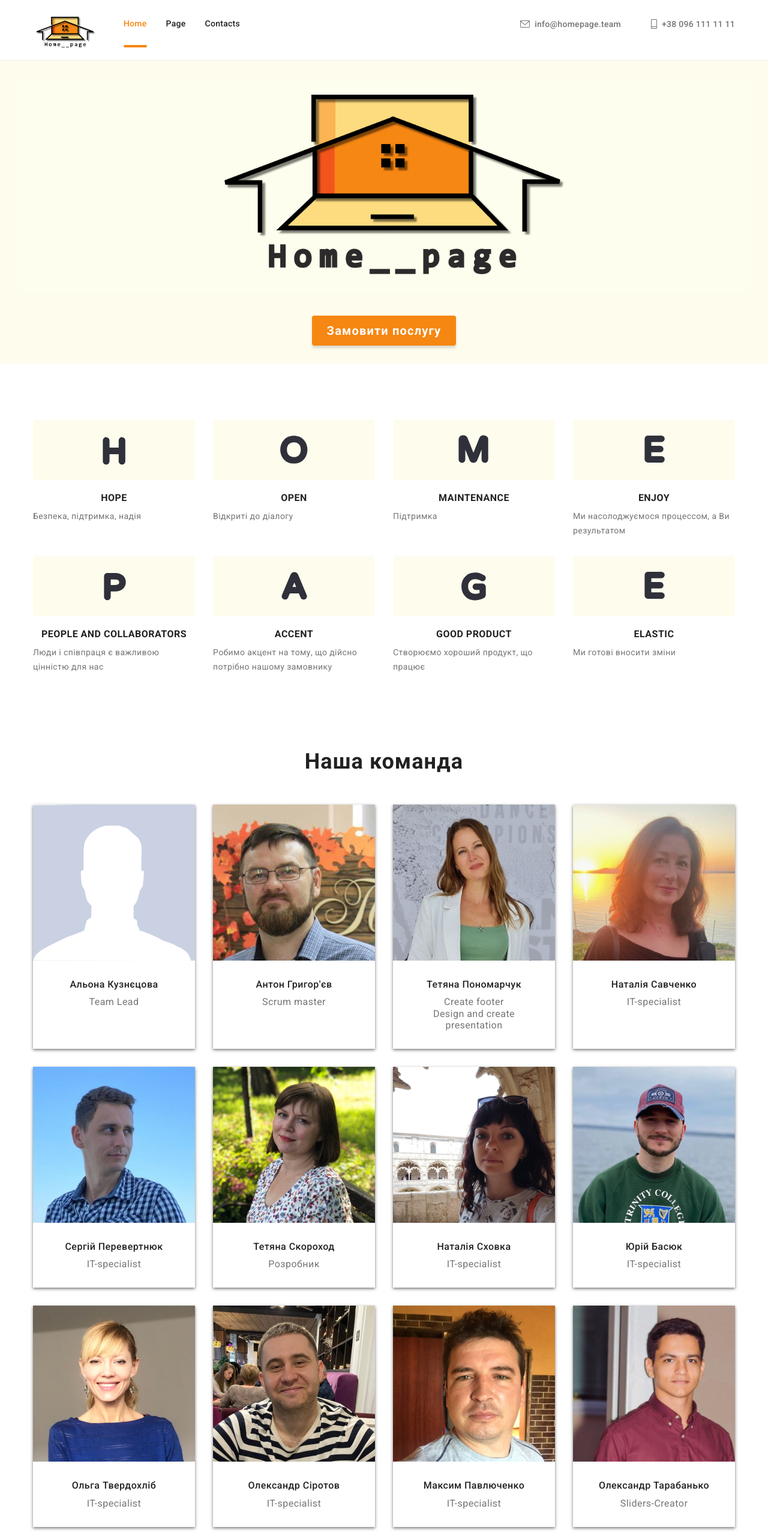
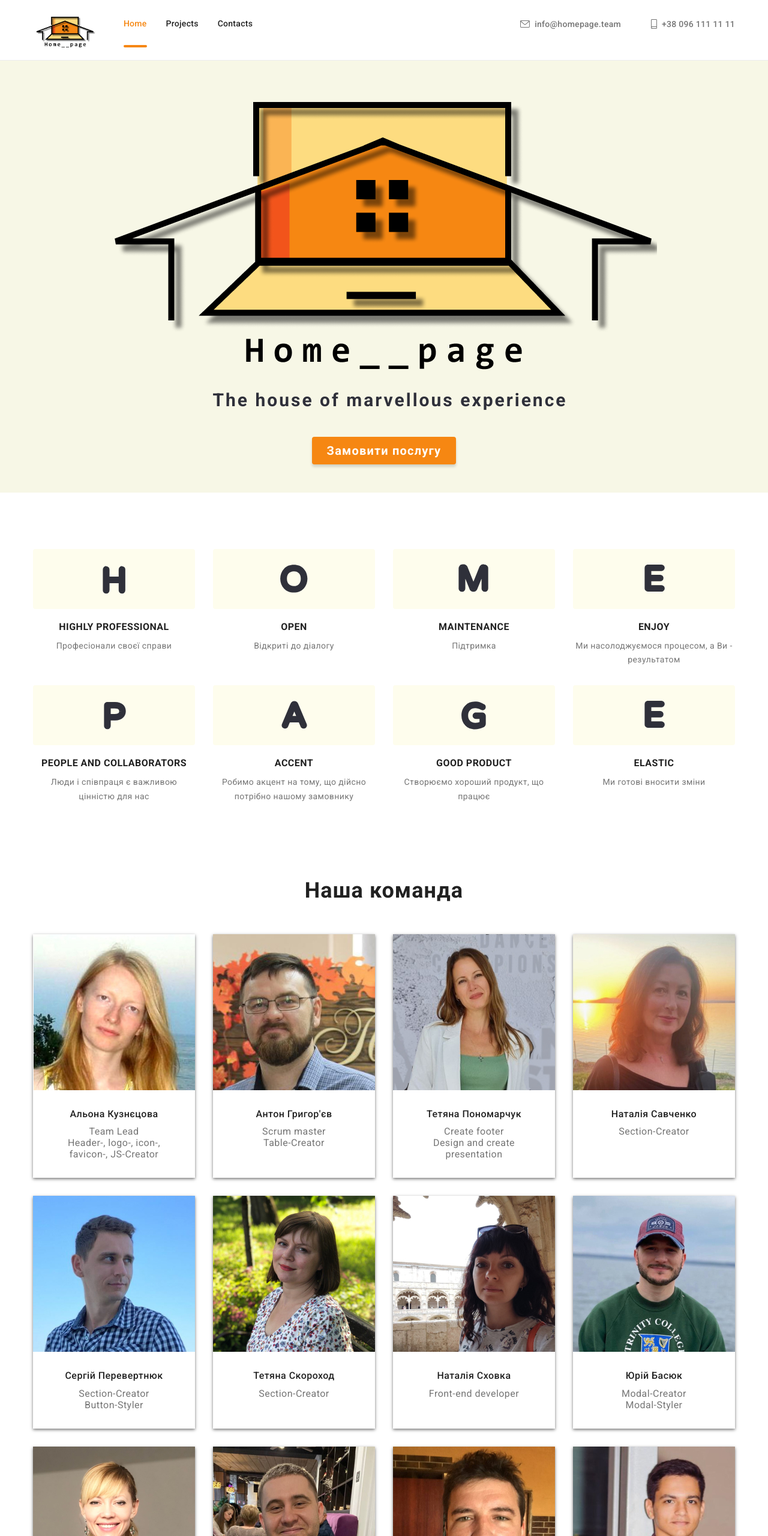
Before and after one commit to Narityana/Home__page_presentation, a plain HTML site: page index.html in a window 1280 px wide. Shown: the top 2560 px of the page at 60% size. Drawn offline with nearby package versions, Linux system fonts and the light colour scheme.

Commit message:
Останні правки

```diff
--- a/index.html
+++ b/index.html
@@ -22,7 +22,6 @@
       <div class="container header-container">
         <div class="header__menu">
           <a href="./" lang="en" class="header__logo">
-            <!-- <span class="accent">Web</span>Studio  -->
             <img src="./images/logo.jpg" alt="logo" />
           </a>
           <button
@@ -66,8 +65,10 @@
                   href="https://acvetochka.github.io/mimino/"
                   target="_blank"
                   rel="noopener noreferrer"
-                  >Page</a
-                >
+                  >Projects
+                  <!-- <img src="./images/android-icon-36x36.png" alt=""
+                /> -->
+                </a>
               </li>
               <li class="item"><a class="nav__link" href="#">Contacts</a></li>
             </ul>
@@ -109,14 +110,10 @@
     <main>
       <section class="hero">
         <picture>
-          <source srcset="./images/hero-big-2.jpg" media="(min-width: 768px)" />
-          <img
-            srcset="./images/mobile-logo-2.jpg"
-            src="./images/mobile-logo-2.jpg"
-            alt="На сторінці сайту фото співробітників"
-          />
+          <source srcset="./images/hero-big.png" media="(min-width: 768px)" />
+          <img srcset="./images/hero-mob1.png" src="./images/hero-mob1.png" alt="" />
         </picture>
-
+        <h1 class="hero__title">The house of marvellous experience</h1>
         <button type="button" class="hero__button" data-modal-open>Замовити послугу</button>
 
         <div class="backdrop is-hidden" data-modal>
@@ -195,8 +192,8 @@
                   <use href="./images/icons.svg#icon-h"></use>
                 </svg>
               </div>
-              <h3 class="benefits__name">Hope</h3>
-              <p class="benefits__text">Безпека, підтримка, надія</p>
+              <h3 class="benefits__name">Highly professional</h3>
+              <p class="benefits__text">Професіонали своєї справи</p>
             </li>
             <li class="benefits__item">
               <div class="benefits__conteiner">
@@ -223,7 +220,7 @@
                 </svg>
               </div>
               <h3 class="benefits__name">Enjoy</h3>
-              <p class="benefits__text">Ми насолоджуємося процессом, а Ви результатом</p>
+              <p class="benefits__text">Ми насолоджуємося процесом, а Ви - результатом</p>
             </li>
             <li class="benefits__item">
               <div class="benefits__conteiner">
@@ -272,17 +269,20 @@
           <h2 class="team__title">Наша команда</h2>
           <ul class="team__list list">
             <li class="team__item">
-              <img src="./images/noname.jpg" alt="" />
+              <img src="./images/alena.jpg" alt="" />
               <div class="team__employee">
                 <h3 class="team__name">Альона Кузнєцова</h3>
-                <p class="team__position" lang="en">Team Lead</p>
+                <p class="team__position" lang="en">
+                  Team Lead<br />
+                  Header-, logo-, icon-, favicon-, JS-Creator
+                </p>
               </div>
             </li>
             <li class="team__item">
               <img src="./images/anton.jpg" alt="" />
               <div class="team__employee">
                 <h3 class="team__name">Антон Григор'єв</h3>
-                <p class="team__position" lang="en">Scrum master</p>
+                <p class="team__position" lang="en">Scrum master<br />Table-Creator</p>
               </div>
             </li>
             <li class="team__item">
@@ -299,56 +299,56 @@
               <img src="./images/natalia-savchenko.jpg" alt="" />
               <div class="team__employee">
                 <h3 class="team__name">Наталія Савченко</h3>
-                <p class="team__position" lang="en">IT-specialist</p>
+                <p class="team__position" lang="en">Section-Creator</p>
               </div>
             </li>
             <li class="team__item">
               <img src="./images/sergiy.jpg" alt="" />
               <div class="team__employee">
                 <h3 class="team__name">Сергій Перевертнюк</h3>
-                <p class="team__position" lang="en">IT-specialist</p>
+                <p class="team__position" lang="en">Section-Creator<br />Button-Styler</p>
               </div>
             </li>
             <li class="team__item">
               <img src="./images/tanya.jpg" alt="" />
               <div class="team__employee">
                 <h3 class="team__name">Тетяна Скороход</h3>
-                <p class="team__position" lang="en">Pозробник</p>
+                <p class="team__position" lang="en">Section-Creator</p>
               </div>
             </li>
             <li class="team__item">
               <img src="./images/nataliaskhovka.jpg" alt="" />
               <div class="team__employee">
                 <h3 class="team__name">Наталія Сховка</h3>
-                <p class="team__position" lang="en">IT-specialist</p>
+                <p class="team__position" lang="en">Front-end developer</p>
               </div>
             </li>
             <li class="team__item">
               <img src="./images/yura.jpg" alt="" />
               <div class="team__employee">
                 <h3 class="team__name">Юрій Басюк</h3>
-                <p class="team__position" lang="en">IT-specialist</p>
+                <p class="team__position" lang="en">Modal-Creator<br />Modal-Styler</p>
               </div>
             </li>
             <li class="team__item">
               <img src="./images/olya.jpg" alt="" />
               <div class="team__employee">
                 <h3 class="team__name">Ольга Твердохліб</h3>
-                <p class="team__position" lang="en">IT-specialist</p>
+                <p class="team__position" lang="en">Modal-Creator</p>
               </div>
             </li>
             <li class="team__item">
               <img src="./images/alexsir.jpg" alt="" />
               <div class="team__employee">
                 <h3 class="team__name">Олександр Сіротов</h3>
-                <p class="team__position" lang="en">IT-specialist</p>
+                <p class="team__position" lang="en">Section-Creator</p>
               </div>
             </li>
             <li class="team__item">
               <img src="./images/max.jpg" alt="" />
               <div class="team__employee">
                 <h3 class="team__name">Максим Павлюченко</h3>
-                <p class="team__position" lang="en">IT-specialist</p>
+                <p class="team__position" lang="en">Modal-Creator</p>
               </div>
             </li>
             <li class="team__item">
@@ -362,14 +362,14 @@
               <img src="./images/oleksii.jpg" alt="" />
               <div class="team__employee">
                 <h3 class="team__name">Олексій Лунін</h3>
-                <p class="team__position" lang="en">IT-specialist</p>
+                <p class="team__position" lang="en">Section-Creator</p>
               </div>
             </li>
             <li class="team__item">
-              <img src="./images/noname.jpg" alt="" />
+              <img src="./images/roman.jpg" alt="" />
               <div class="team__employee">
-                <h3 class="team__name">Роман</h3>
-                <p class="team__position" lang="en">IT-specialist</p>
+                <h3 class="team__name">Роман Чубукін</h3>
+                <p class="team__position" lang="en">Hero-Creator</p>
               </div>
             </li>
           </ul>
@@ -417,87 +417,123 @@
           <ul class="list clients__list">
             <li class="clients__item">
               <div class="clients__link">
+                <div class="tooltip">
                   <svg class="clients__icon" width="106px" height="60px">
                     <use href="./images/icons.svg#icon-html5"></use>
                   </svg>
+                  <span class="tooltiptext">HTML5</span>
+                </div>
               </div>
             </li>
             <li class="clients__item">
               <div class="clients__link">
+                <div class="tooltip">
                   <svg class="clients__icon" width="106px" height="60px">
                     <use href="./images/icons.svg#icon-css3"></use>
                   </svg>
+                  <span class="tooltiptext">СSS</span>
+                </div>
               </div>
             </li>
             <li class="clients__item">
               <div class="clients__link">
+                <div class="tooltip">
                   <svg class="clients__icon" width="106px" height="60px">
                     <use href="./images/icons.svg#icon-javascript"></use>
                   </svg>
+                  <span class="tooltiptext">JavaScript</span>
+                </div>
               </div>
             </li>
             <li class="clients__item">
               <div class="clients__link">
+                <div class="tooltip">
                   <svg class="clients__icon" width="106px" height="60px">
                     <use href="./images/icons.svg#icon-sass"></use>
                   </svg>
+                  <span class="tooltiptext">SASS</span>
+                </div>
               </div>
             </li>
             <li class="clients__item">
               <div class="clients__link">
+                <div class="tooltip">
                   <svg class="clients__icon" width="106px" height="60px">
                     <use href="./images/icons.svg#icon-visualstudiocode"></use>
                   </svg>
+                  <span class="tooltiptext">VsCode</span>
+                </div>
               </div>
             </li>
             <li class="clients__item">
               <div class="clients__link">
+                <div class="tooltip">
                   <svg class="clients__icon" width="106px" height="60px">
                     <use href="./images/icons.svg#icon-github"></use>
                   </svg>
+                  <span class="tooltiptext">GitHub</span>
+                </div>
               </div>
             </li>
             <li class="clients__item">
               <div class="clients__link">
+                <div class="tooltip">
                   <svg class="clients__icon" width="106px" height="60px">
                     <use href="./images/icons.svg#icon-node-dot-js"></use>
                   </svg>
+                  <span class="tooltiptext tooltiptext--down">Node.js</span>
+                </div>
               </div>
             </li>
             <li class="clients__item">
               <div class="clients__link">
+                <div class="tooltip">
                   <svg class="clients__icon" width="106px" height="60px">
                     <use href="./images/icons.svg#icon-parcel"></use>
                   </svg>
+                  <span class="tooltiptext tooltiptext--down">Parcel</span>
+                </div>
               </div>
             </li>
             <li class="clients__item">
               <div class="clients__link">
+                <div class="tooltip">
                   <svg class="clients__icon" width="106px" height="60px">
                     <use href="./images/icons.svg#icon-w3c"></use>
                   </svg>
+                  <span class="tooltiptext tooltiptext--down">Validator W3C</span>
+                </div>
               </div>
             </li>
             <li class="clients__item">
               <div class="clients__link">
+                <div class="tooltip">
                   <svg class="clients__icon" width="106px" height="60px">
                     <use href="./images/icons.svg#icon-figma"></use>
                   </svg>
+                  <span class="tooltiptext tooltiptext--down">Figma</span>
+                </div>
               </div>
             </li>
             <li class="clients__item">
               <div class="clients__link">
+                <div class="tooltip">
                   <svg class="clients__icon" width="106px" height="60px">
                     <use href="./images/icons.svg#icon-icomoon"></use>
                   </svg>
+                  <span class="tooltiptext tooltiptext--down">IcoMoon</span>
+                </div>
               </div>
             </li>
 
             <li class="clients__item">
               <div class="clients__link">
+                <div class="tooltip">
                   <svg class="clients__icon" width="106px" height="60px">
                     <use href="./images/icons.svg#icon-trello"></use>
                   </svg>
+                  <span class="tooltiptext tooltiptext--down">Trello</span>
+                </div>
               </div>
             </li>
           </ul>
@@ -505,7 +541,7 @@
       </section>
       <section class="clients section">
         <div class="clients__conteiner container">
-          <h2 class="clients__title">Користувачі сайту</h2>
+          <h2 class="clients__title">Користувачі сайту Mimino</h2>
           <ul class="projects list">
             <li class="projects__item">
               <a href="#" class="projects__link">
--- a/sass/components/_benefits.scss
+++ b/sass/components/_benefits.scss
@@ -31,7 +31,7 @@
         }
 
         @media screen and (min-width: 1200px) {
-            // width: 33.3333%;
+
             width: calc((100% - 30px*4) / 4);
             margin: 15px;
         }
@@ -46,21 +46,17 @@
         line-height: 1.2;
         letter-spacing: 0.03em;
         text-align: center;
-
-        //
     }
     &__text {
         text-align: center;
-        @media screen and (min-width: 768px) {
-            text-align: left;
-        }
     }
+
     &__conteiner {
         display: flex;
         width: 100%;
         height: 100px;
         border-radius: 4px;
-        // border: 1px solid var(--blue);
+
         background-color:rgba(251, 249, 195, 0.3);
         margin-bottom: 20px;
     }
--- a/sass/components/_hero.scss
+++ b/sass/components/_hero.scss
@@ -1,41 +1,58 @@
 .hero {
     display: flex;
     flex-direction: column;
-    justify-content: flex-end;
     align-items: center;
     max-width: 1600px;
     max-height: 720px;
     margin: 0 auto;
-    padding: 30px 30px;
+    padding: 30px 30px 40px;
     color: var(--white);
     text-align: center;
-    background-color: rgba(251, 249, 195, 0.3);
+    background-color: #F7F7E6;
 
     background-size: cover;
     background-position: center;
     background-repeat: no-repeat;
 
+    @media screen and (min-width: 768px) {
+    padding: 60px 30px 90px;
+    }
 
     &__title {
-        max-width: 360px;
-        text-transform: uppercase;
-        font-weight: 900;
-        font-size: 26px;
+        color: var(--grey-darck);
+        font-weight: 700;
+        font-size: 12px;
         line-height: 1.6;
-        letter-spacing: 0.06em;
-        margin: 0 auto 30px;
+        letter-spacing: 0.1em;
+        margin: 10px auto 0px;
         text-align: center;
-        @media screen and (min-width: 1200px) {
-            font-size: 44px;
+        @media screen and (min-width: 768px) {
+            font-size: 30px;
             line-height: 1.36;
-            max-width: 696px;
+            margin-top: 20px;
+            padding-left: 20px;
         }
     }
 
     &__button {
+        margin-top: 40px;
+        min-width: 100px;
+        height: 40px;
+        border-radius: 4px;
+        background-color: #F68712;
+        color: var(--white);
+        font-weight: 700;
+        font-size: 14px;
+        text-align: center;
+        letter-spacing: 0.06em;
+        box-shadow: 0px 4px 4px rgba(0, 0, 0, 0.15);
+        max-width: 400px;
+        padding: 10px 24px;
+        line-height: 1.2;
 
-        margin-top: 40px;
-        min-width: 200px;
+        @media screen and (min-width: 768px) {
+            margin-top: 40px;
+            min-width: 200px;
             height: 50px;
             border-radius: 4px;
             background-color: #F68712;
@@ -45,8 +62,9 @@
             text-align: center;
             letter-spacing: 0.06em;
             box-shadow: 0px 4px 4px rgba(0, 0, 0, 0.15);
-        max-width: 400px;
-        padding: 10px 24px;
-        line-height: 1.2;
+            max-width: 400px;
+            padding: 10px 24px;
+            line-height: 1.2;
+        }
     }
 }
```
Also changed, not shown: sass/components/_clients.scss (+35 -6 lines), css/main.css, css/main.min.css, images/alena.jpg (added), images/android-icon-36x36.png (added), images/hero-big-2.jpg (deleted), images/hero-big.png (added), images/hero-mob1.png (added), images/hotelier.jpg (deleted), images/mimino.jpg (deleted), images/mobile-logo-2.jpg (deleted), images/posipaka.jpg (deleted), images/roman.jpg (added), images/small-logo.jpg (deleted), 2 more files, 2 other files. Lines whose indentation alone changed are shown as unchanged.
